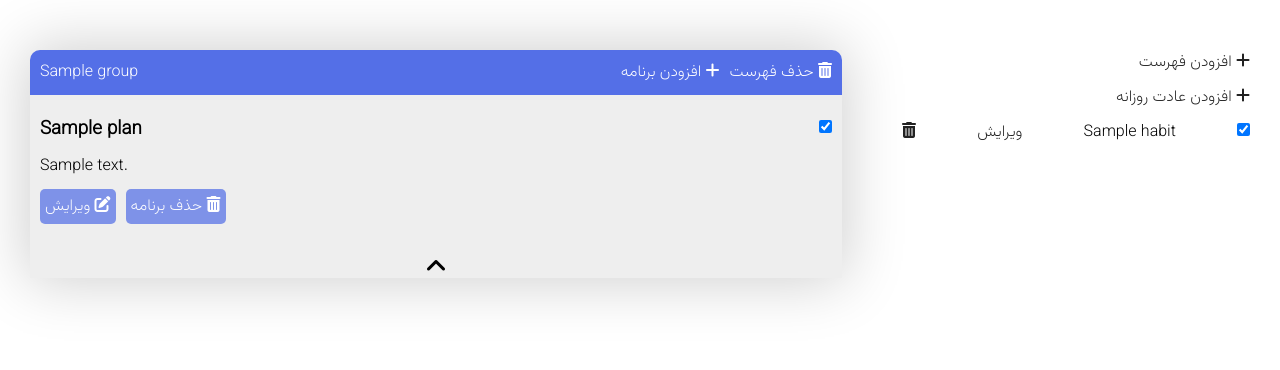
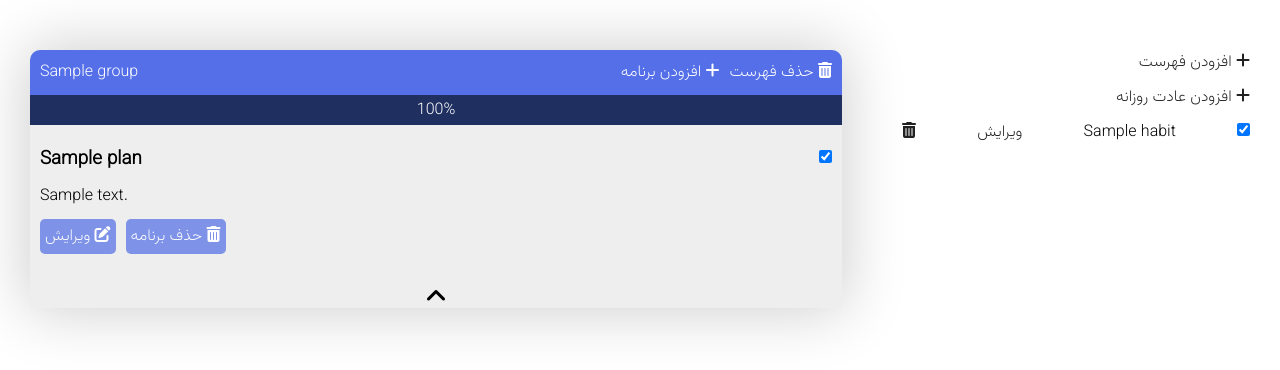
Before and after one commit to alirahmnicode/planning, a Flask app: page /dashboard/ in a window 1280 px wide. Shown: the part 50-420 px from the top of the page. Run offline with Flask 2, Linux system fonts and the light colour scheme; a user stored in the database is signed in; tables that the repository leaves empty hold one stand-in row (values such as "Sample post"); some libraries are stand-ins or nearby versions.

Commit message:
create progress bar

```diff
--- a/website/static/style.css
+++ b/website/static/style.css
@@ -295,6 +295,21 @@ li {
 }
 
 
+.progress-bar {
+    width: 100%;
+    background-color: #dce0ea;
+}
+
+.bar {
+    display: flex;
+    justify-content: center;
+    align-items: center;
+    color: #fff;
+    width: 5%;
+    height: 30px;
+    background-color: #1f3060;
+}
+
 @media screen and (max-width:650px) {
     .container {
         flex-direction: column-reverse;
--- a/website/templates/auth/dashboard.html
+++ b/website/templates/auth/dashboard.html
@@ -22,6 +22,9 @@
                                     class="fa-solid fa-trash-can"></i></a>
                         </div>
                     </div>
+                </div>
+                <div class="progress-bar">
+                    <div class="bar"><span>0%</span></div>
                 </div>
                 <div class="items">
                     {% for item in group.items %}
@@ -92,22 +95,22 @@
 
 {% block js %}
 <script>
-    var items = $('.items')
+    var itemsBox = $('.items')
 
-    for (let i = 0; i < items.length; i++) {
+    for (let i = 0; i < itemsBox.length; i++) {
         if (i != 0) {
-            items[i].style.height = '0'
-            items[i].style.overflow = 'hidden'
+            itemsBox[i].style.height = '0'
+            itemsBox[i].style.overflow = 'hidden'
         } else {
-            items[i].style.height = '100%'
-            items[i].style.overflow = 'hidden'
+            itemsBox[i].style.height = '100%'
+            itemsBox[i].style.overflow = 'hidden'
             $('.more-list')[0].style.rotate = '180deg'
         }
     }
 
     var moreListBtn = $('.more-list')
     moreListBtn.click(function () {
-        var thisList = $(this).parent().children()[1]
+        var thisList = $(this).parent().children('.items')[0]
         if (thisList.style.height == '100%') {
             // close
             thisList.style.height = '0'
@@ -121,5 +124,44 @@
             this.style.rotate = '180deg'
         }
     })
+
+    // progress bar
+    for (let i = 0; i < itemsBox.length; i++) {
+        var itemCount = itemsBox[i].children.length
+        if (itemCount > 0) {
+            var is_done = 0
+            var progressBar = $(itemsBox[i]).parent().children(".progress-bar").children('.bar')[0]
+            //
+            var items = $(itemsBox[i]).children('.item')
+            for (let i = 0; i < items.length; i++) {
+                var checked = $(items[i]).children('.item-title').children('form').children('input')[0].checked
+                if (checked) {
+                    is_done++
+                }
+            }
+            progress(itemCount, is_done, progressBar)
+        }
+
+    }
+    function progress(count, is_done, progressBar) {
+        var w = 0;
+        var widthBar = (is_done / count) * 100
+        $(progressBar).children('span')[0].textContent = `${widthBar}%`
+        if (w == 0) {
+            w = 1;
+            var bars = $(".bar");
+            var width = 1;
+            var id = setInterval(frame, 20);
+            function frame() {
+                if (width >= widthBar) {
+                    clearInterval(id);
+                    w = 0;
+                } else {
+                    width++;
+                    progressBar.style.width = width + "%";
+                }
+            }
+        }
+    }
 </script>
 {% endblock js %}
```
